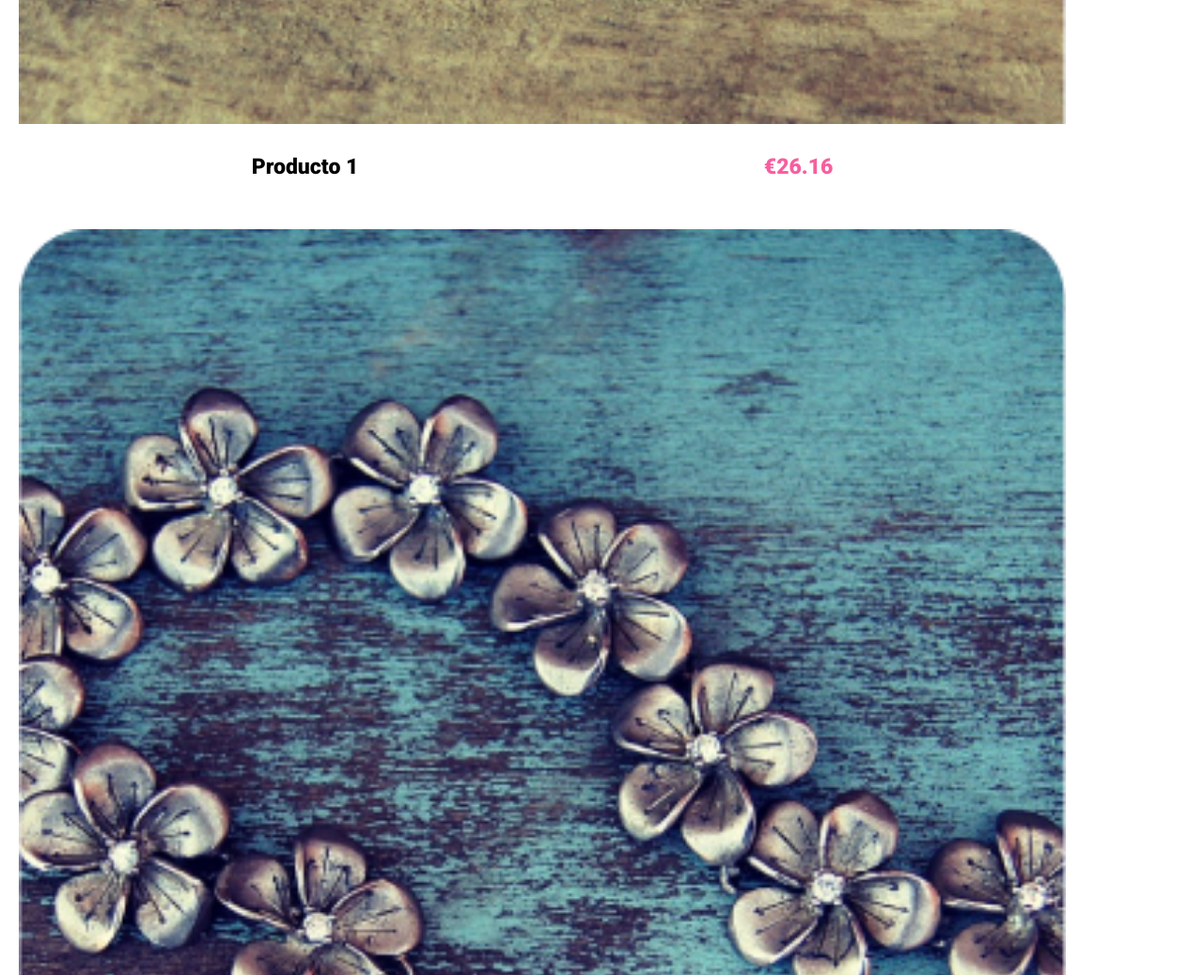
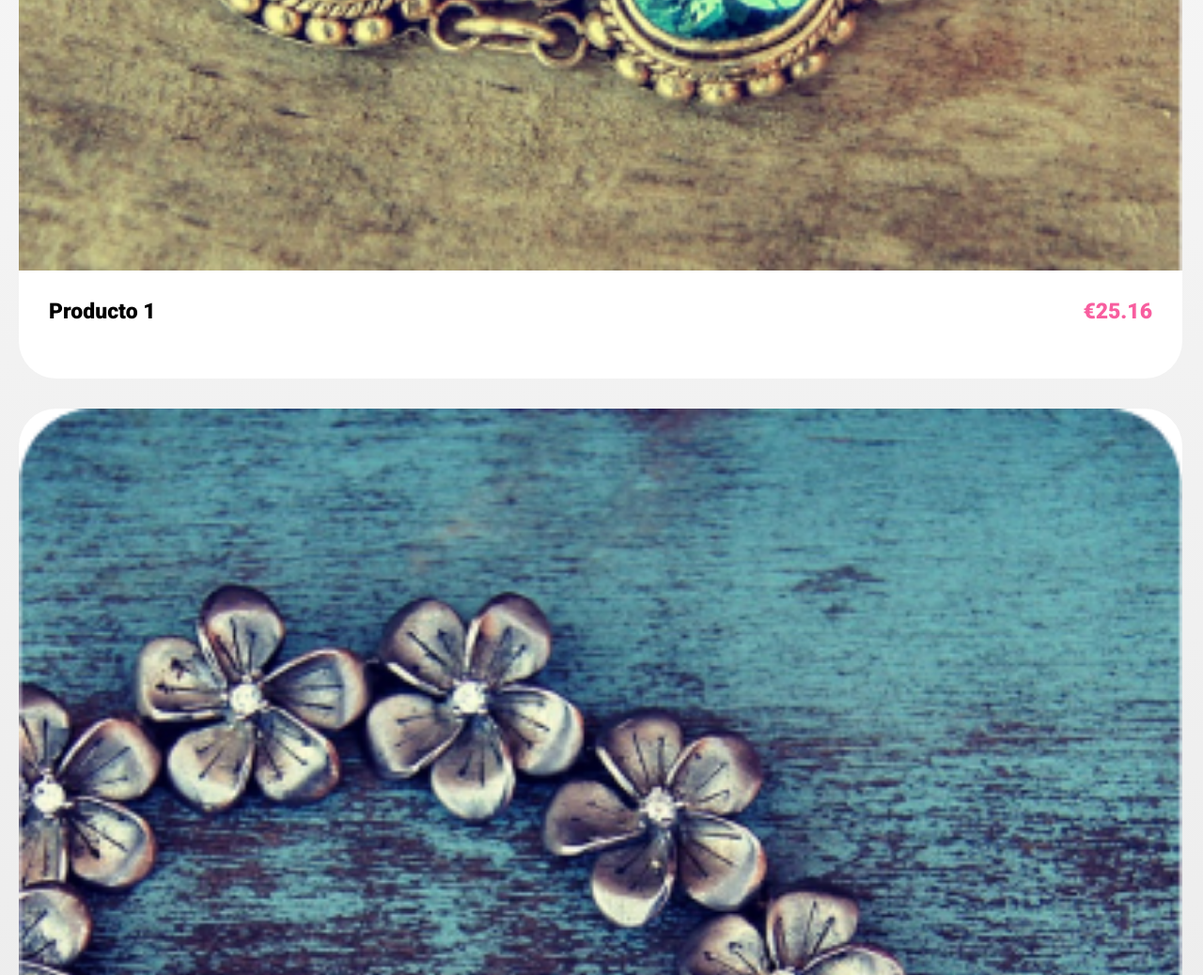
Before and after one commit to MelsCrest/project-promo-B-module-1-team-2, a plain HTML site: page index.html in a window 1280 px wide. Shown: the part 4220-5258 px from the top of the page at 94% size. Drawn offline with Linux system fonts and the light colour scheme.

Commit message:
cambios en toda la sección 5

```diff
--- a/css/style.css
+++ b/css/style.css
@@ -135,23 +135,17 @@
 
 .section5{
     background-color: white;
-    box-shadow: 5px 20px 50px #d9d9d9;;
+    background-image: linear-gradient(#FFFFFF,#d9d9d9);
     font-weight: bold;
     font-size: 23px;
+    line-height: 27,6px ;
     display: flex;
     flex-direction: column;
     padding-top: 17px;
     padding-right: 22px;
-    padding-bottom: 36px;
+    padding-bottom: 105px;
     padding-left: 20px;
-    justify-content: flex-start;
-
-
-}
-
-.container5{
-
-
+    margin-bottom: 0%;
 }
 
 
@@ -159,8 +153,6 @@
    color: #f85e9f;
    line-height: 27,6px;
    letter-spacing: 4.6px;
-   font-style: normal;
-   line-height: 1.2;
    padding-top: 64px;
    padding-bottom: 64px;
 }
@@ -169,12 +161,12 @@
 .article5{
     background-color: white;
     font-weight: 800;
-    line-height: 1.2;
-    margin-bottom: 20px;
+    margin-bottom: 32px;
     display: flex;
     flex-direction: column;
-    border-radius: 45px;
-    width: 90%;
+    border-radius: 40px;
+    width: 100%;
+
 }
 
 .article5>img {
@@ -182,10 +174,19 @@
 }
 
 .product{
-    padding: 32px;
+    padding-top: 32px;
+    padding-right: 32px;
+    padding-bottom: 60px;
+    padding-left: 32px;
     display: flex;
-    justify-content: space-around;
+    justify-content: space-between;
 }
+
+
+.product2{
+    padding-bottom: 32px;
+}
+
 
 span{
     color: #f85e9f;
--- a/index.html
+++ b/index.html
@@ -75,31 +75,29 @@
         </section>
         <section class="section5">
                 <h2 class="tittle5">TOP PRODUCTOS</h2>
-                <div class="container5">
                 <article class="article5">
                     <img src="./images/5.png" alt="">
-                        <p class="product">Producto 1
-                        <span>€26.16</span>
-                        </p>
-                 <!-- cambié por 1 p y 1 span
-                 SE METE DENTRO DEL P O FUERA?-->
+                    <div class="product">
+                    <p>Producto 1</p>
+                    <span>€25.16</span>
+                    </div>
                 </article>
 
                 <article class="article5">
                     <img src="./images/6.png" alt="">
-                        <p class="product">Producto 2
+                    <div class="product product2">
+                         <p> Producto 2 </p>
                          <span>€20.99</span>
-                        </p>
+                     </div>
                 </article>
-
                 <article class="article5">
                     <img src="./images/4.png" alt="">
-                        <p class="product">Producto 3
+                    <div class="product product2">
+                         <p>Producto 3 </p>
                          <span>€150.9</span>
-                        </p>
-                <!-- revisar donde va span o si es adecuado -->
+
+                    </div>
                 </article>
-                </div>
         </section>
 
     </main>
```
Lines whose indentation alone changed are shown as unchanged.
